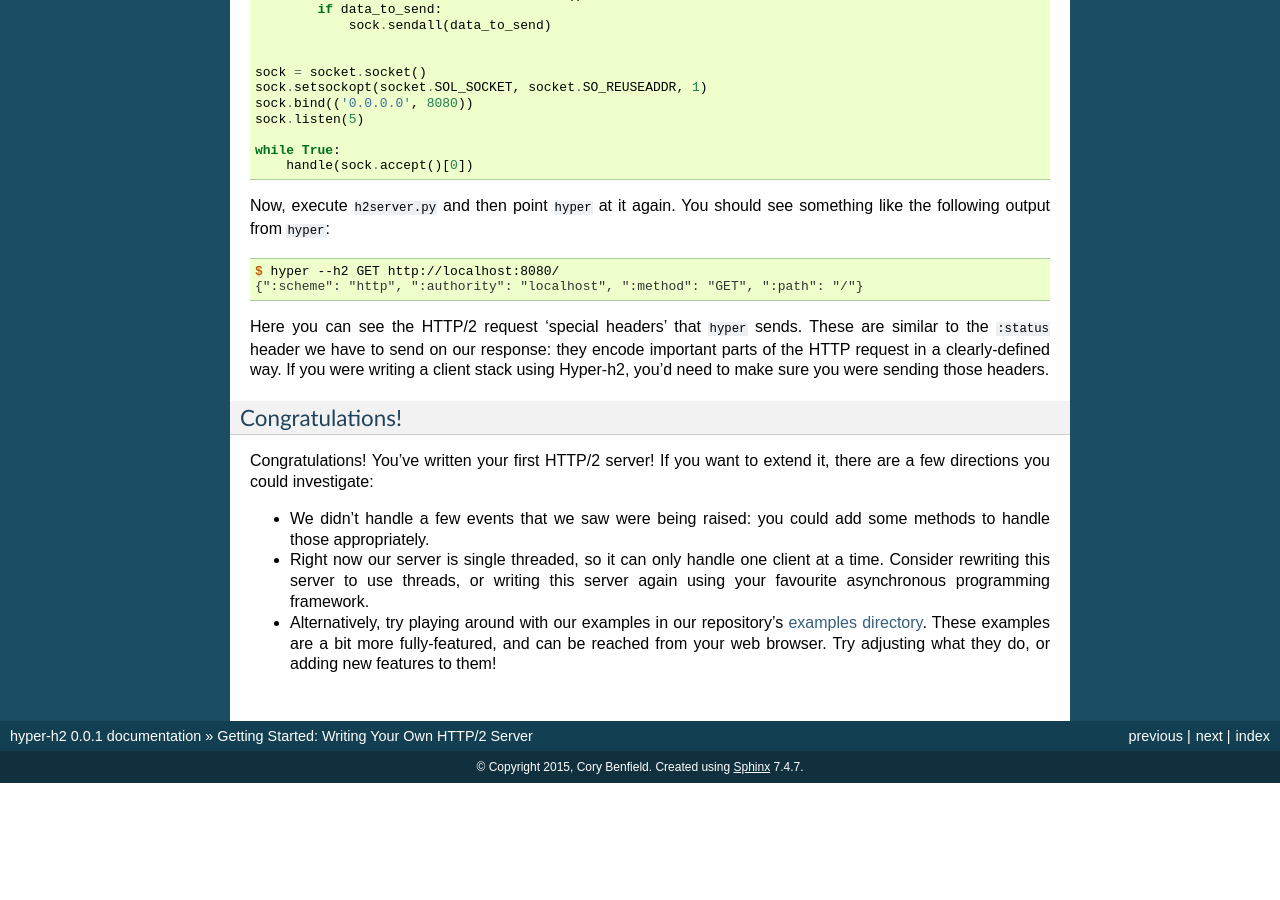
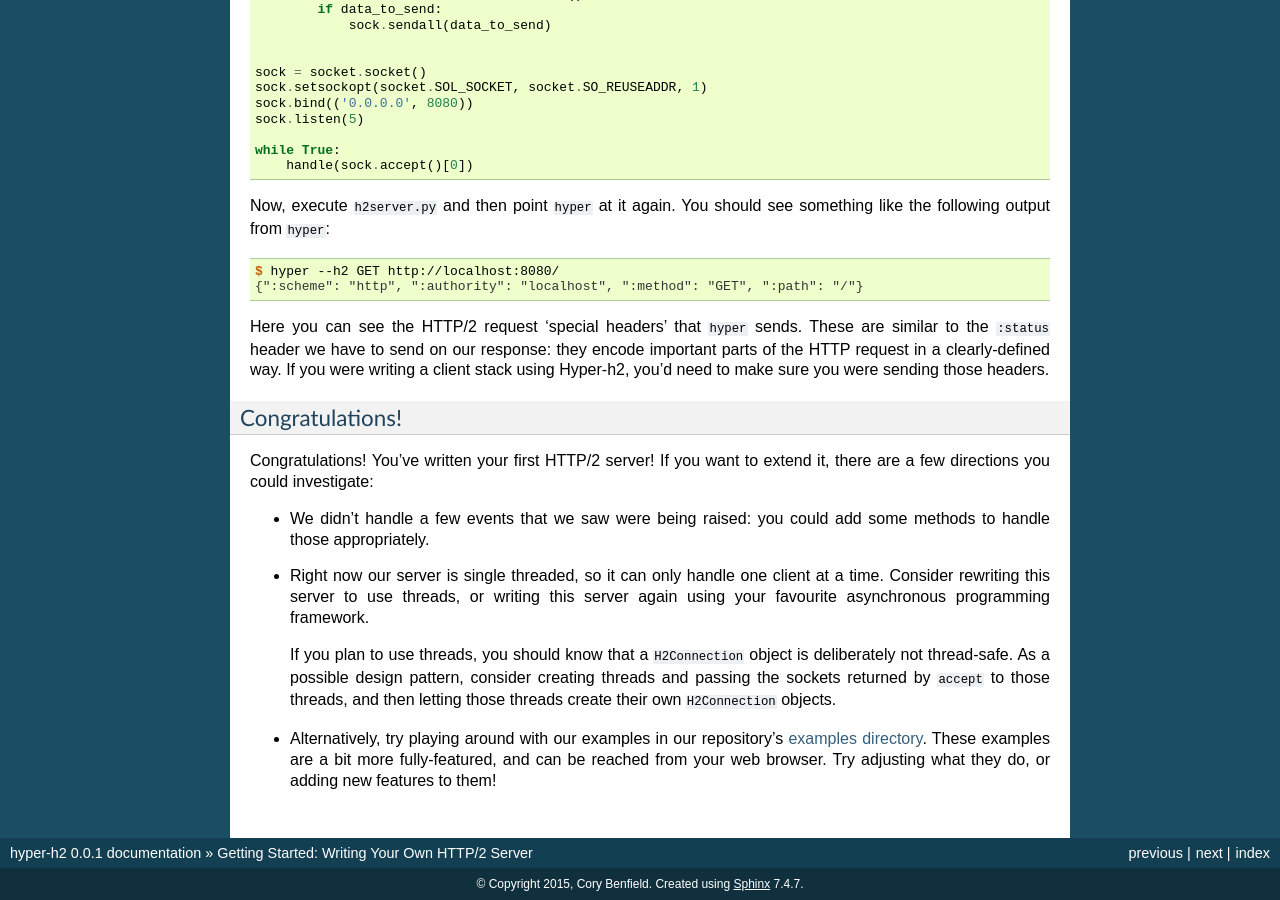
Before and after one commit to python-hyper/h2, a Sphinx documentation site: the page built from docs/source/basic-usage.rst, in a window 1280 px wide and 900 px high, scrolled down 9557 px. Built offline with Sphinx 7.4.7, drawn with Linux system fonts in a browser that asks for light colours; before the commit the page ends 10340 px from its top, so only the background shows below that.

Commit message:
Talk a bit about passing stuff to threads.

```diff
--- a/docs/source/basic-usage.rst
+++ b/docs/source/basic-usage.rst
@@ -683,6 +683,11 @@ it, there are a few directions you could investigate:
 - Right now our server is single threaded, so it can only handle one client at
   a time. Consider rewriting this server to use threads, or writing this
   server again using your favourite asynchronous programming framework.
+
+  If you plan to use threads, you should know that a ``H2Connection`` object is
+  deliberately not thread-safe. As a possible design pattern, consider creating
+  threads and passing the sockets returned by ``accept`` to those threads, and
+  then letting those threads create their own ``H2Connection`` objects.
 - Alternatively, try playing around with our examples in our repository's
   `examples directory`_. These examples are a bit more fully-featured, and can
   be reached from your web browser. Try adjusting what they do, or adding new
```
